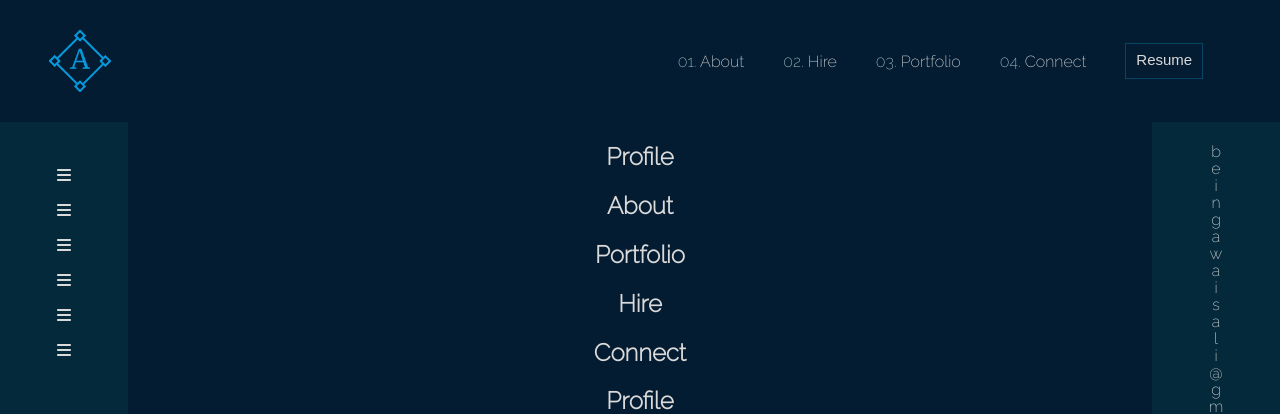
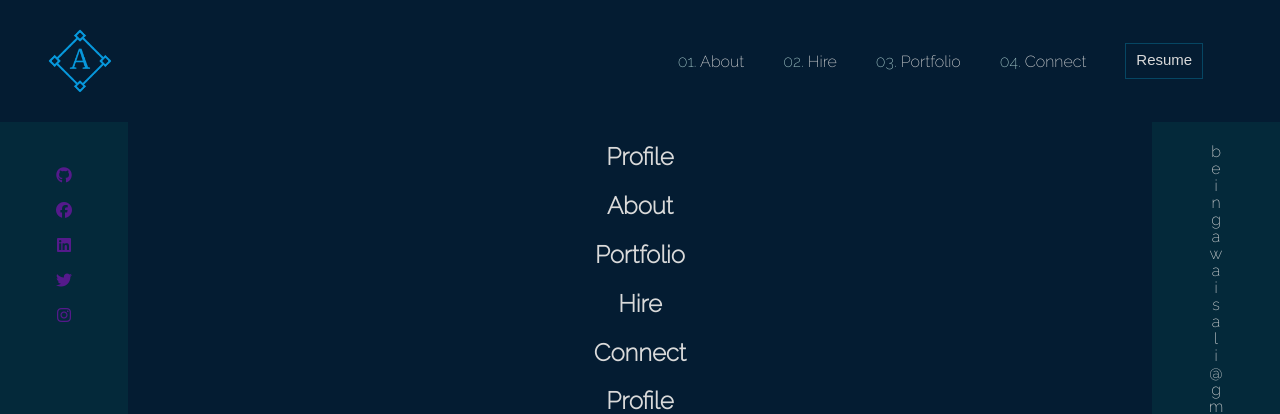
Before and after one commit to beingawaisali/beingawaisali.com-new, a React (Create React App) app: page / in a window 1280 px wide. Shown: the top 414 px of the page. Built offline with nearby package versions, Linux system fonts and the light colour scheme.

Commit message:
Added social media icons.

```diff
--- a/src/App.js
+++ b/src/App.js
@@ -7,6 +7,8 @@
 // #ECB365 - Camel
 // #4d99dd - Logo color
 // #dadada - Text
+// https://brittanychiang.com/
+// http://web.archive.org/web/20210412055209/https://beingawaisali.com/
 
 // Components
 import HeaderBar from "./components/HeaderBar.jsx";
--- a/src/components/Body.jsx
+++ b/src/components/Body.jsx
@@ -13,32 +13,32 @@
                 <ul id="social-sidebar">
                     <li className="social-list">
                         <a href="">
-                            <FontAwesomeIcon icon={faBars} className="social-icon"/>
+                            <i className="fab fa-github"></i>
                         </a>
                     </li>
                     <li className="social-list">
                         <a href="">
-                            <FontAwesomeIcon icon={faBars} className="social-icon"/>
+                        <i className="fab fa-facebook"></i>
                         </a>
                     </li>
                     <li className="social-list">
                         <a href="">
-                        <FontAwesomeIcon icon={faBars} className="social-icon"/>
+                        <i className="fab fa-linkedin"></i>
                         </a>
                     </li>
                     <li className="social-list">
                         <a href="">
-                        <FontAwesomeIcon icon={faBars} className="social-icon"/>
+                            <i className="fab fa-twitter"></i>
                         </a>
                     </li>
                     <li className="social-list">
                         <a href="">
-                        <FontAwesomeIcon icon={faBars} className="social-icon"/>
+                            <i className="fab fa-instagram"></i>
                         </a>
                     </li>
                     <li className="social-list">
                         <a href="">
-                        <FontAwesomeIcon icon={faBars} className="social-icon"/>
+                            <i classNamw="fab fa-earth"></i>
                         </a>
                     </li>
                 </ul>
```
